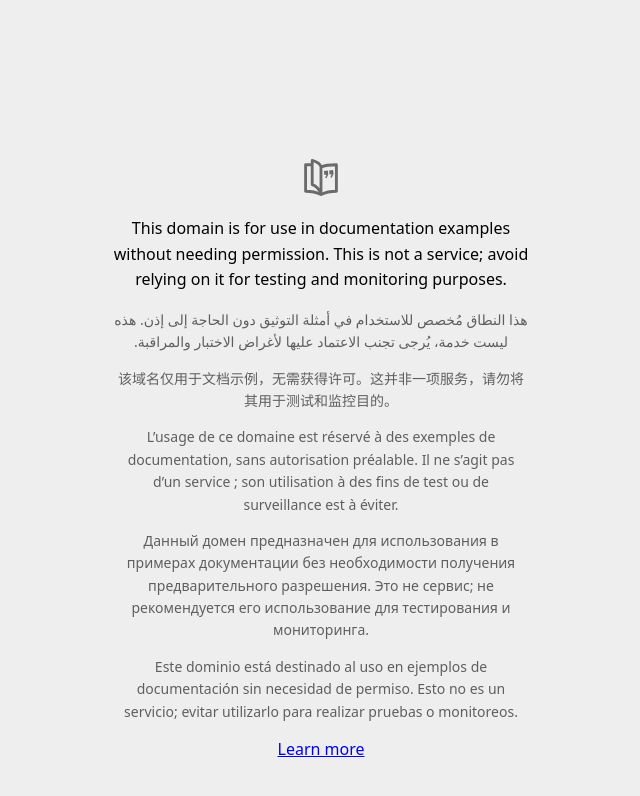
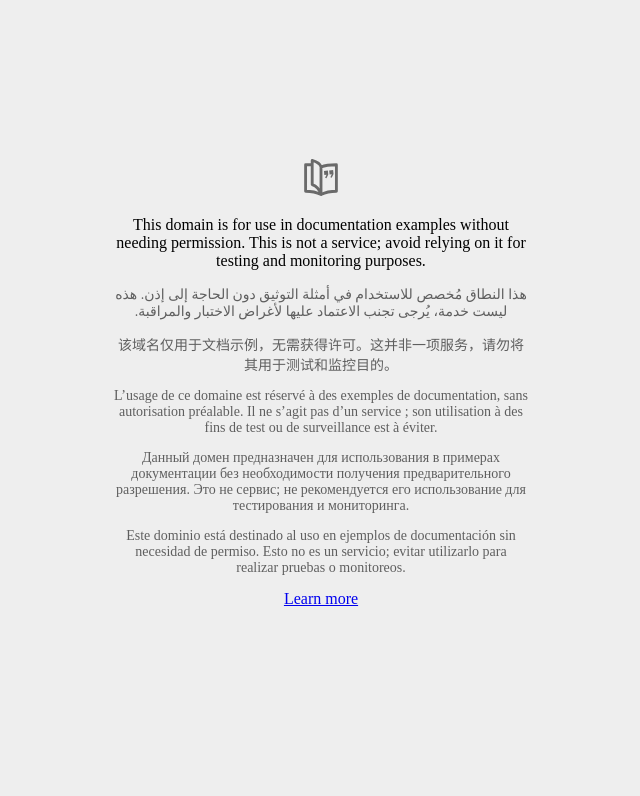
Before and after one commit to Tank911/examplesemaphorepramuka, a plain HTML site: page index.html in a window 1280 px wide. Shown: the whole page, without its empty margins (319-959 px from the left). Drawn offline with Linux system fonts and the light colour scheme.

Commit message:
Update index.html

```diff
--- a/index.html
+++ b/index.html
@@ -4,16 +4,18 @@
 <head>
     <meta charset="utf-8">
     <link rel="icon" href="https://raw.githubusercontent.com/Tank911/BetterTT/refs/heads/main/1000073473.png">
+    <link rel="stylesheet" href="sp.css"/>
     <meta name="viewport" content="width=device-width,initial-scale=1">
     <title>Example Domain</title>
     <style>
+
         html {
             color-scheme: light dark;
             background: light-dark(#eee, #222)
         }
 
         body {
-            font: 16px/1.6 system-ui, sans-serif;
+            font: Semaphore-Pramuka;
             max-width: 26em;
             margin: auto;
             padding: 25vh 2em 2em;
```
